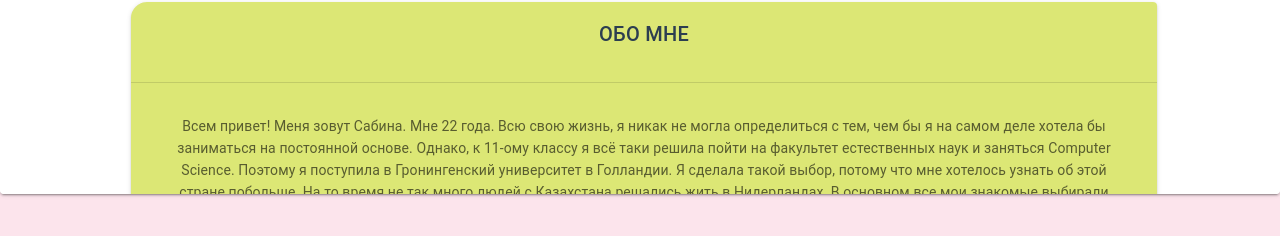
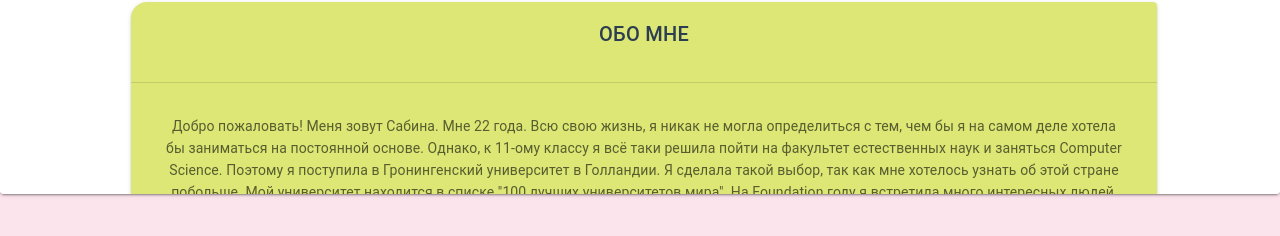
Before and after one commit to SabinaBor/resume-website, a Vue app: page / in a window 1280 px wide. Shown: the part 506-742 px from the top of the page. Built offline with nearby package versions, Linux system fonts and the light colour scheme.

Commit message:
Changed About part

```diff
--- a/src/components/About.vue
+++ b/src/components/About.vue
@@ -2,15 +2,13 @@
   <div class="about-page">
     <panel :title="content.title">
       <v-card-text>
-              {{ content.text }}
+        {{ content.text }}
       </v-card-text>
-      <br>
       <v-card-text>
-      {{content.continue}}
+        {{ content.continue }}
       </v-card-text>
-      <br>
       <v-card-text>
-      {{content.continue2}}
+        {{ content.continue2 }}
       </v-card-text>
     </panel>
   </div>
@@ -25,23 +23,20 @@ export default {
     return {
       content: {
         title: "ОБО МНЕ",
-        text: "Всем привет! Меня зовут Сабина. Мне 22 года. Всю свою жизнь, я никак не могла определиться с тем, " +
+        text: "Добро пожаловать! Меня зовут Сабина. Мне 22 года. Всю свою жизнь, я никак не могла определиться с тем, " +
             "чем бы я на самом деле хотела бы заниматься на постоянной основе. Однако, к 11-ому классу я всё таки решила " +
             "пойти на факультет естественных наук и заняться Computer Science. Поэтому я поступила в Гронингенский университет" +
-            " в Голландии. Я сделала такой выбор, потому что мне хотелось узнать об этой стране побольше. На то время не " +
-            "так много людей с Казахстана решались жить в Нидерландах. В основном все мои знакомые выбирали Англию, Чехию," +
-            " Россию, Германию или Австрию. Поэтому для всех было необычно то, что я решила полететь именно туда. Но я ни" +
-            " капли не пожалела. Мой университет находится в списке \"100 лучших университетов мира\". На Foundation году" +
-            " я встретила много интересных людей, которые стали мне друзьями. С ними я продолжаю общаться и по сей день. ",
+            " в Голландии. Я сделала такой выбор, так как мне хотелось узнать об этой стране побольше. Мой университет находится " +
+            "в списке \"100 лучших университетов мира\". На Foundation году я встретила много интересных людей, которые " +
+            "стали мне друзьями. С ними я продолжаю общаться и по сей день.",
         continue: "Поначалу учёба давалась нелегко, так как базовых знаний в школе я не получила. Однако, я не сдавалась," +
             " и, когда из 300 с чем-то человек нас осталось 100 с небольшим, я поняла, что всё было не зря. Я очень упёртый " +
             "человек. Если у меня есть цель, то я к ней иду, не взирая ни на какие преграды. У меня также есть огромное терпение. " +
-            "Я тот человек, который может сидеть часами и плести фенечки, а также работать всю ночь и не уставать. Я быстро " +
+            "Я тот человек, который может работать всю ночь за компьютером и не уставать. Особенно, если проект интересный. Я быстро " +
             "разбираюсь в нужном мне материале, мне несложно научиться чему-то новому. За три года учёбы я развила в себе" +
-            " невероятные способности гуглёжа, что значит, что я легко нахожу необходимые документации по программированию.",
+            " невероятные способности - легко находить необходимые мне документации по программированию.",
         continue2: "Близкие мне люди называют меня светлым и весёлым человеком. Я очень оптимистична, и люблю, когда у людей " +
-            "развито чувство юмора. Ведь каждый день мы сталкиваемся с различными проблемами, поэтому неплохая шутка никогда не " +
-            "навредит, а наоборот приукрасит любой день. Ещё я являюсь командным игроком, мне нравится работать с другими людьми." +
+            "развито чувство юмора. Ещё я являюсь командным игроком, мне нравится работать с другими людьми." +
             " Особенно, когда все работают сообща, т.е. помогают друг другу, отвечают за свои задачи, не предают доверие своих" +
             " сокомандников. Также люблю креативность во всём, ищу различные способы облегчить решения сложных задач, как в жизни, " +
             "так и в программировании. Спасибо, что дочитали до конца! Приятно с Вами познакомиться!"
```
